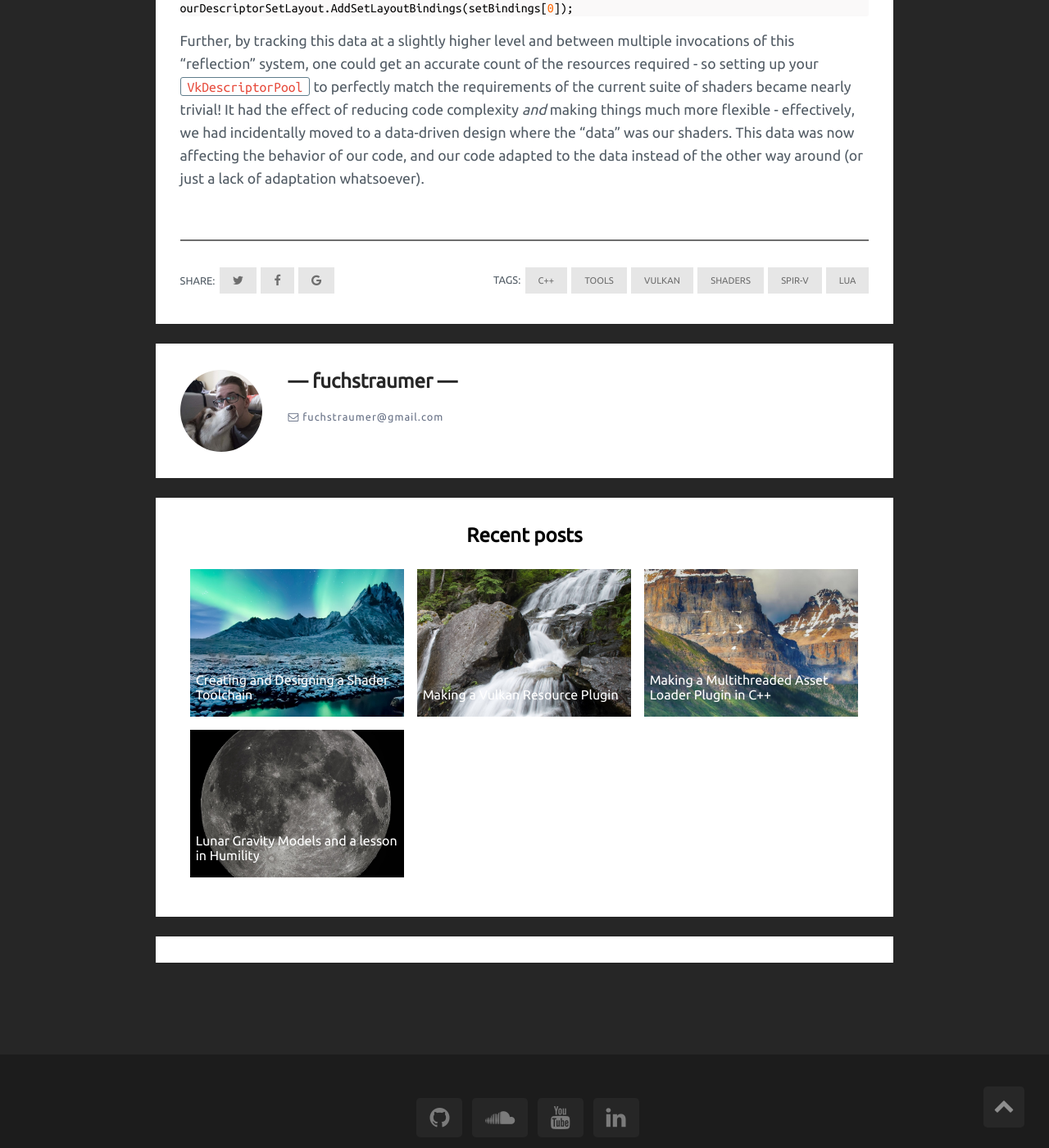
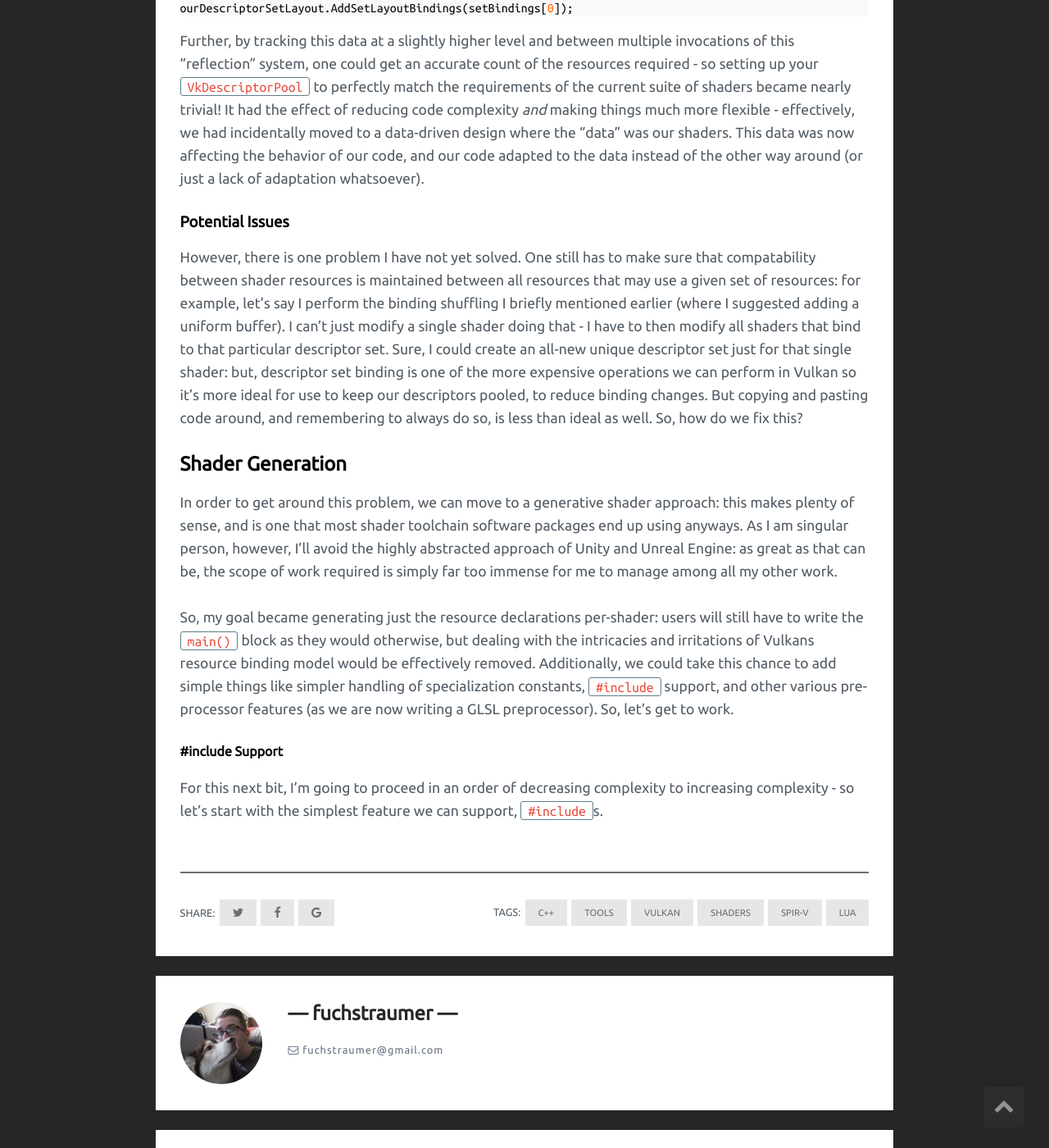
Before and after one commit to fuchstraumer/fuchstraumer.github.io, a Jekyll site: the page built from _posts/2018-9-2-Shader-Toolchain.md, in a window 1280 px wide and 1400 px high, scrolled down 3081 px. Shown: the whole window at 82% size. Built offline with Jekyll 4.4.1, drawn with Linux system fonts in a browser that asks for light colours; comment, search, counter and statistics services are not loaded.

Commit message:
Explaining shader generation process

```diff
--- a/_posts/2018-9-2-Shader-Toolchain.md
+++ b/_posts/2018-9-2-Shader-Toolchain.md
@@ -81,3 +81,17 @@ ourDescriptorSetLayout.AddSetLayoutBindings(setBindings[0]);
 {% endhighlight %}
 
 Further, by tracking this data at a slightly higher level and between multiple invocations of this "reflection" system, one could get an accurate count of the resources required - so setting up your `VkDescriptorPool` to perfectly match the requirements of the current suite of shaders became nearly trivial! It had the effect of reducing code complexity *and* making things much more flexible - effectively, we had incidentally moved to a data-driven design where the "data" was our shaders. This data was now affecting the behavior of our code, and our code adapted to the data instead of the other way around (or just a lack of adaptation whatsoever).
+
+### Potential Issues
+
+However, there is one problem I have not yet solved. One still has to make sure that compatability between shader resources is maintained between all resources that may use a given set of resources: for example, let's say I perform the binding shuffling I briefly mentioned earlier (where I suggested adding a uniform buffer). I can't just modify a single shader doing that - I have to then modify all shaders that bind to that particular descriptor set. Sure, I could create an all-new unique descriptor set just for that single shader: but, descriptor set binding is one of the more expensive operations we can perform in Vulkan so it's more ideal for use to keep our descriptors pooled, to reduce binding changes. But copying and pasting code around, and remembering to always do so, is less than ideal as well. So, how do we fix this?
+
+## Shader Generation
+
+In order to get around this problem, we can move to a generative shader approach: this makes plenty of sense, and is one that most shader toolchain software packages end up using anyways. As I am singular person, however, I'll avoid the highly abstracted approach of Unity and Unreal Engine: as great as that can be, the scope of work required is simply far too immense for me to manage among all my other work.
+
+So, my goal became generating just the resource declarations per-shader: users will still have to write the `main()` block as they would otherwise, but dealing with the intricacies and irritations of Vulkans resource binding model would be effectively removed. Additionally, we could take this chance to add simple things like simpler handling of specialization constants, `#include` support, and other various pre-processor features (as we are now writing a GLSL preprocessor). So, let's get to work.
+
+#### #include Support
+
+For this next bit, I'm going to proceed in an order of decreasing complexity to increasing complexity - so let's start with the simplest feature we can support, `#include`s.
```
